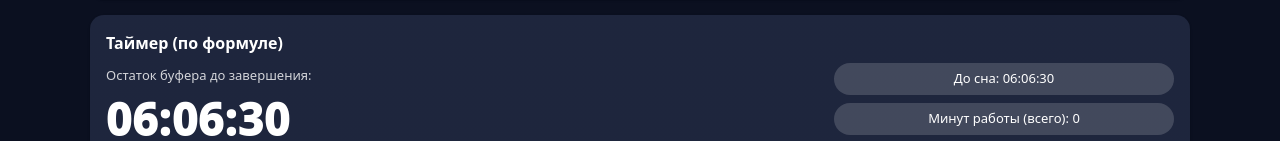
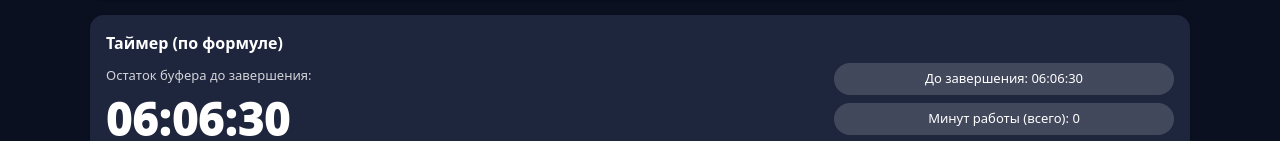
Before and after one commit to VadBull/task-tracker-and-time-calculator, a React (Vite) app in the folder my-task-tracker/: page / in a window 1280 px wide. Shown: the part 177-318 px from the top of the page. Built offline with nearby package versions, Linux system fonts and the light colour scheme; no server answers.

Commit message:
Till End

```diff
--- a/my-task-tracker/src/App.jsx
+++ b/my-task-tracker/src/App.jsx
@@ -793,8 +793,8 @@ export default function App() {
                       <Chip
                         label={
                           timeUntilBedMs === null
-                            ? "До сна: —"
-                            : `До сна: ${formatDurationMs(timeUntilBedMs)}`
+                            ? "До завершения: —"
+                            : `До завершения: ${formatDurationMs(timeUntilBedMs)}`
                         }
                       />
 
```
